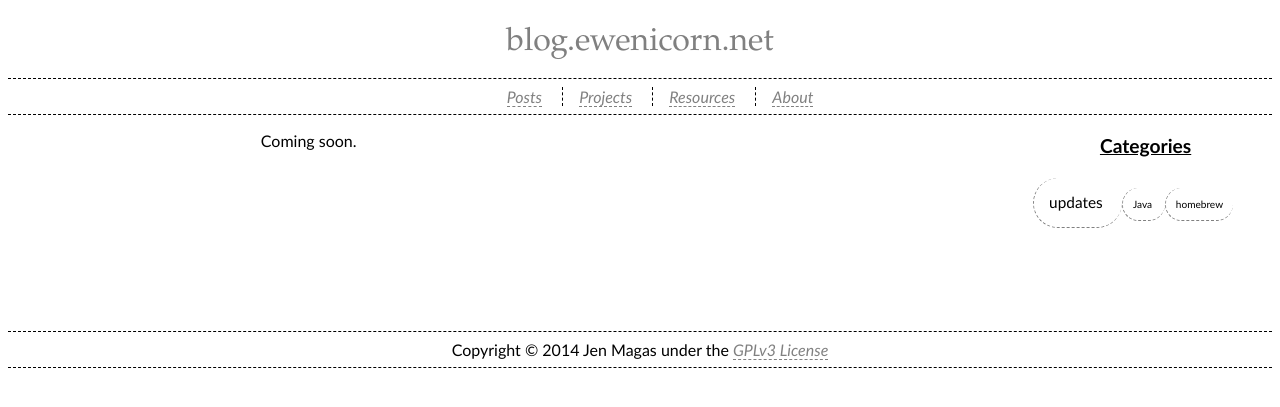
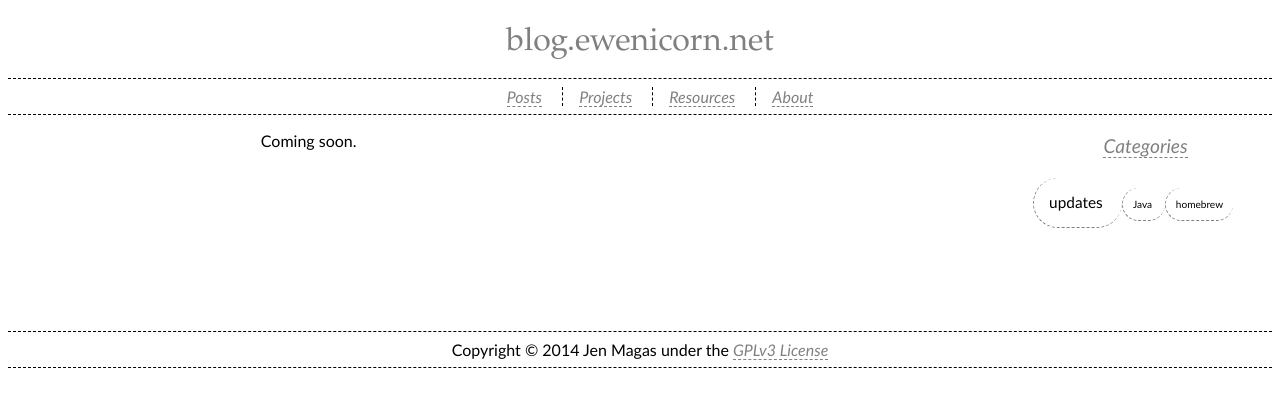
Before and after one commit to chaosmuse/chaosmuse.github.io, a Jekyll site: the page built from about/index.md, in a window 1280 px wide. Shown: the top 407 px of the page. Built offline with Jekyll 4.4.1, drawn with Linux system fonts in a browser that asks for light colours.

```diff
--- a/_includes/cloud.md
+++ b/_includes/cloud.md
@@ -1,4 +1,4 @@
-<h3>Categories</h3>
+<h3><a href="/categories/">Categories</a></h3>
 <span>
 	{% for category in site.categories %}
 		<li style="font-size: {{ category | last | size | times: 100 | divided_by: site.categories.size | plus: 30 }}%">
--- a/css/default.css
+++ b/css/default.css
@@ -99,7 +99,6 @@ body {
 
 .Layout16_4 h3 {
     text-align:center;
-    text-decoration:underline;
 }
 
 .Layout16_4 span {
@@ -117,14 +116,6 @@ body {
     border-left: 1px dashed gray;
     border-bottom: 1px dashed gray;
     padding: 1em;
-}
-
-.Layout16_4 a {
-    text-decoration: none;
-    border-bottom: none;
-    font-weight:initial;
-    font-style:normal;
-    color: white;
 }
 
 .Layout16_4 a:hover {
```
Also changed, not shown: images/README.md (deleted, +0 -1 lines), _posts/2014-07-20-Brewing-Baking-and-OCD.md (added), images/2014-07-20-beads.jpg (added).
